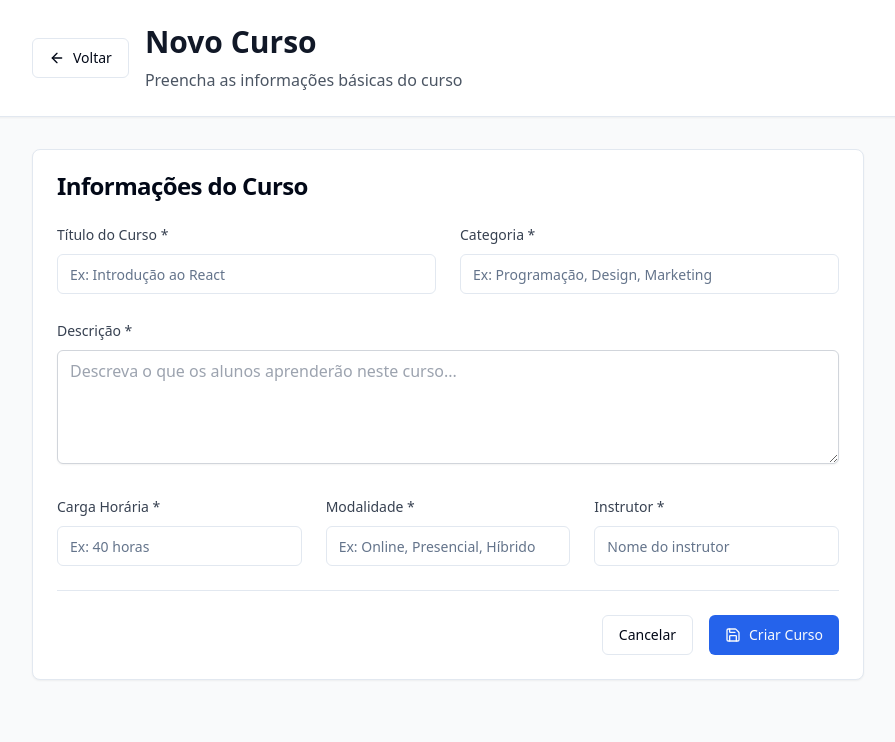
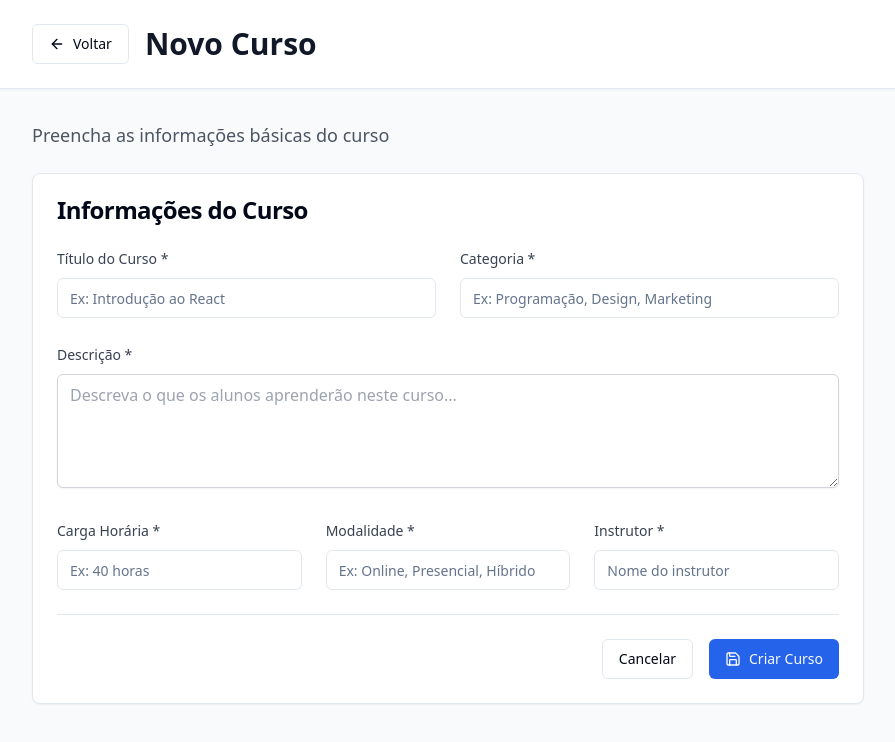
Before and after one commit to alansods/gerador-de-cursos, a React (Vite) app: page /cursos/novo in a window 1280 px wide. Shown: the top 742 px of the page, without its empty margins (192-1087 px from the left). Built offline with nearby package versions, Linux system fonts and the light colour scheme.

Commit message:
feat: simplificar navbar da página de criação de curso
- Manter apenas botão 'Voltar' e título 'Novo Curso' no navbar
- Mover descrição 'Preencha as informações básicas do curso' para baixo
- Layout mais limpo e focado
- Melhor hierarquia visual

```diff
--- a/src/pages/novo/index.tsx
+++ b/src/pages/novo/index.tsx
@@ -86,18 +86,18 @@ export default function GeradorNovo() {
               <ArrowLeft className="h-4 w-4 mr-2" />
               Voltar
             </Button>
-            <div>
-              <h1 className="text-3xl font-bold text-gray-900">Novo Curso</h1>
-              <p className="text-gray-600 mt-2">
-                Preencha as informações básicas do curso
-              </p>
-            </div>
+            <h1 className="text-3xl font-bold text-gray-900">Novo Curso</h1>
           </div>
         </div>
       </div>
 
       {/* Formulário */}
       <div className="max-w-4xl mx-auto px-4 sm:px-6 lg:px-8 py-8">
+        <div className="mb-6">
+          <p className="text-gray-600 text-lg">
+            Preencha as informações básicas do curso
+          </p>
+        </div>
         <Card>
           <CardHeader>
             <CardTitle>Informações do Curso</CardTitle>
```
Also changed, not shown: src/pages/editar/index.tsx (+7 -2 lines).
